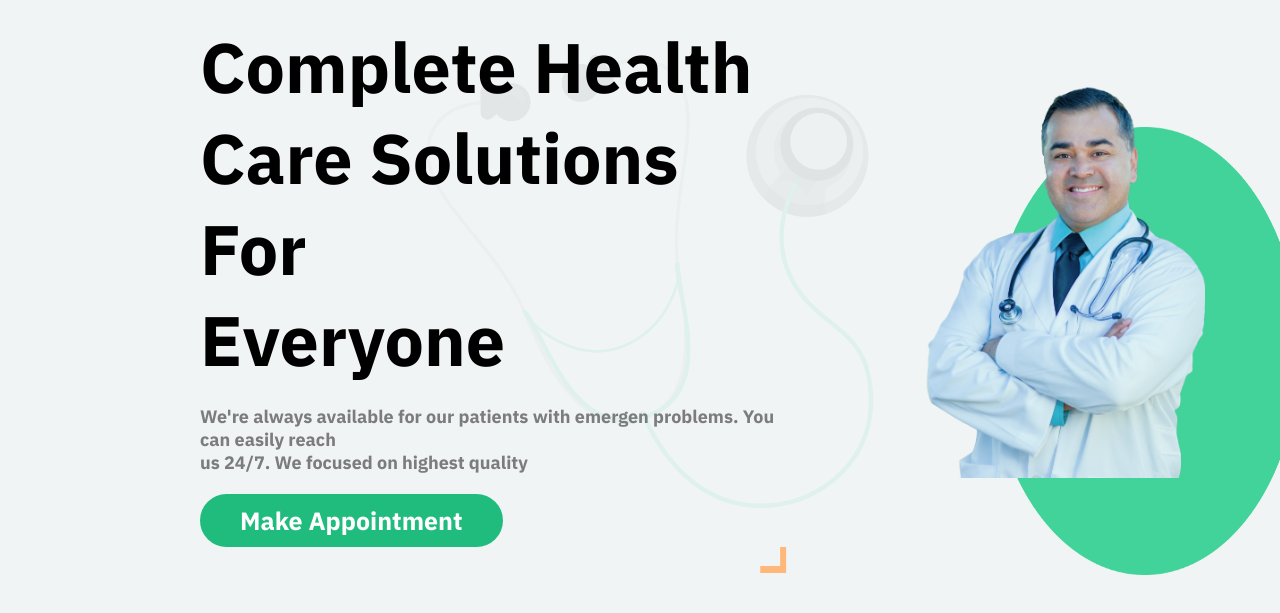
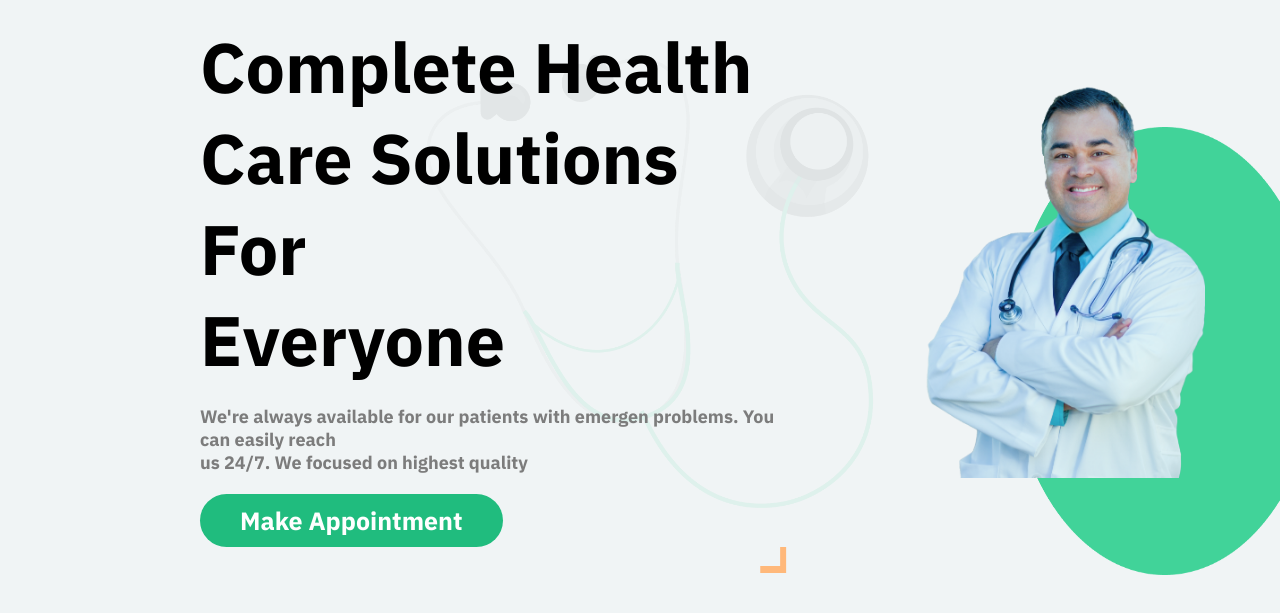
Before and after one commit to Asifcoder-art/medical-multiwebpage-assignment, a plain HTML site: page index.html in a window 1280 px wide. Shown: the part 123-736 px from the top of the page. Drawn offline with Linux system fonts and the light colour scheme.

Commit message:
Update styles.css

```diff
--- a/css/styles.css
+++ b/css/styles.css
@@ -47,7 +47,7 @@ section{
 .green-box{
     position: absolute;
     top: 250px;
-    left: 990px;
+    left: 1010px;
     z-index: -1;
     height: 56vh;
     width: 24vw;
```
